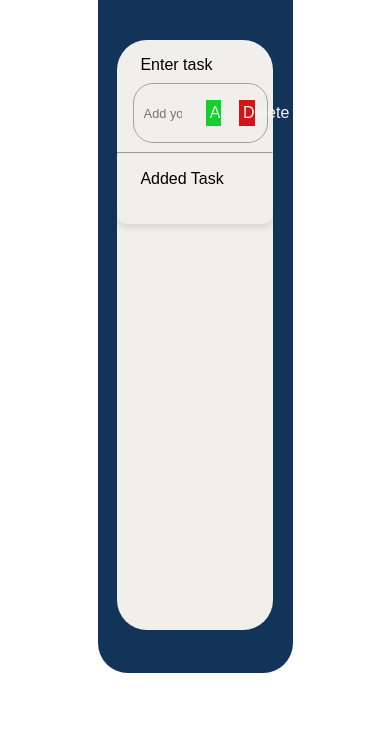
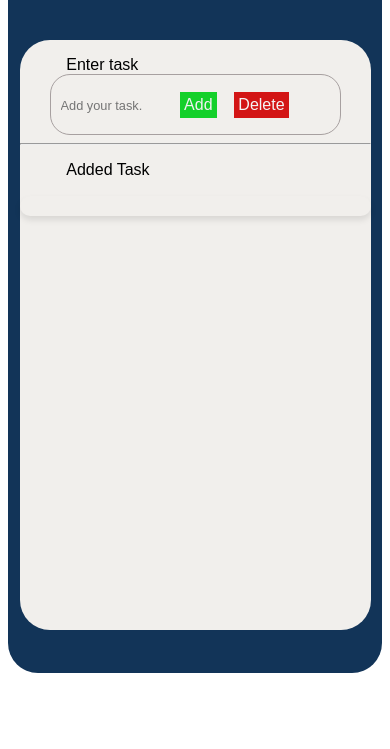
Before and after one commit to lAngittoto/todo-list, a plain HTML site: page index.html in a window 390 px wide. Shown: the part 95-844 px from the top of the page. Drawn offline with Linux system fonts and the light colour scheme.

Commit message:
Update style.css

```diff
--- a/style.css
+++ b/style.css
@@ -47,9 +47,9 @@ label{
 }
 
 .containerInput {
-  width: 30vw; /* Ensure each task takes the full width of the container */
+  width: 30vw;
   height: 5vh;
-  margin: 1vh 0; /* Space between tasks */
+  margin: 1vh 0;
   display: flex;
   align-items: center;
   justify-content: space-between;
@@ -58,9 +58,10 @@ label{
   border: 1px solid #a7a0a0;
   border-radius: 20px;
   margin-left: 4vw;
+  margin: 0 auto;
 }
 .containerInput input[type="text"] {
-  width: 80%; /* Task input takes most of the space */
+  width: 80%;
   border: none;
   background-color: transparent;
   font-size: 1rem;
@@ -68,7 +69,7 @@ label{
 }
 
 .containerInput button {
-  margin-left: 10px; /* Space between the task input and buttons */
+  margin-left: 10px;
 }
 
 input{
@@ -132,13 +133,15 @@ p{
 }
 
 #containerAdded {
-  max-height: 40vh; /* Fixed height for the container */
-  overflow-y: auto; /* Enable vertical scrolling */
+
+  max-height: 40vh;
+  overflow-y: auto;
   padding: 10px;
   margin-top: 2vh;
-  background-color: #F1EFEC; /* Optional: style for the task container */
+  background-color: #F1EFEC;
   border-radius: 10px;
-  box-shadow: 0 4px 6px rgba(0, 0, 0, 0.1); /* Optional: add some shadow for a better look */
+  box-shadow: 0 4px 6px rgba(0, 0, 0, 0.1);
+
 }
 
 #containerAdded::-webkit-scrollbar {
@@ -153,3 +156,77 @@ p{
 #containerAdded::-webkit-scrollbar-thumb:hover {
   background-color: #555;
 }
+
+@media (max-width: 1200px){
+  .deleteButton{
+    width: 7vw;
+  }
+  #addedButton{
+    width: 7vw;
+
+  }
+}
+@media (max-width: 900px){
+  header{
+    width: 75vw;
+  }
+  .container{
+    width: 75vw;
+  }
+  .containerTodo{
+    width: 70vw;
+  }
+  .containerInput{
+    width: 50vw;
+  }
+  label{
+    margin-left: 12vw;
+  }
+  p{
+    margin-left: 12vw;
+  }
+  #addButton{
+    width: 8vw;
+  }
+  .deleteButton{
+    width: 8vw;
+  }
+}
+@media (max-width: 630px){
+  header{
+    width: 100vw;
+  }
+  .container{
+    width: 100vw;
+  }
+  .containerTodo{
+    width: 90vw;
+  }
+  .containerInput{
+    width: 70vw;
+  }
+  label{
+    margin-left: 12vw;
+  }
+  p{
+    margin-left: 12vw;
+  }
+  #addButton{
+    width: 15vw;
+
+  }
+  .deleteButton{
+    width: 15vw;
+    margin-right: 10vw;
+  }
+}
+@media (max-width: 380px){
+  #addButton{
+    width: 15vw;
+
+  }
+  .deleteButton{
+    width: 15vw;
+    margin-right: 2vw;
+  }
+}
```
